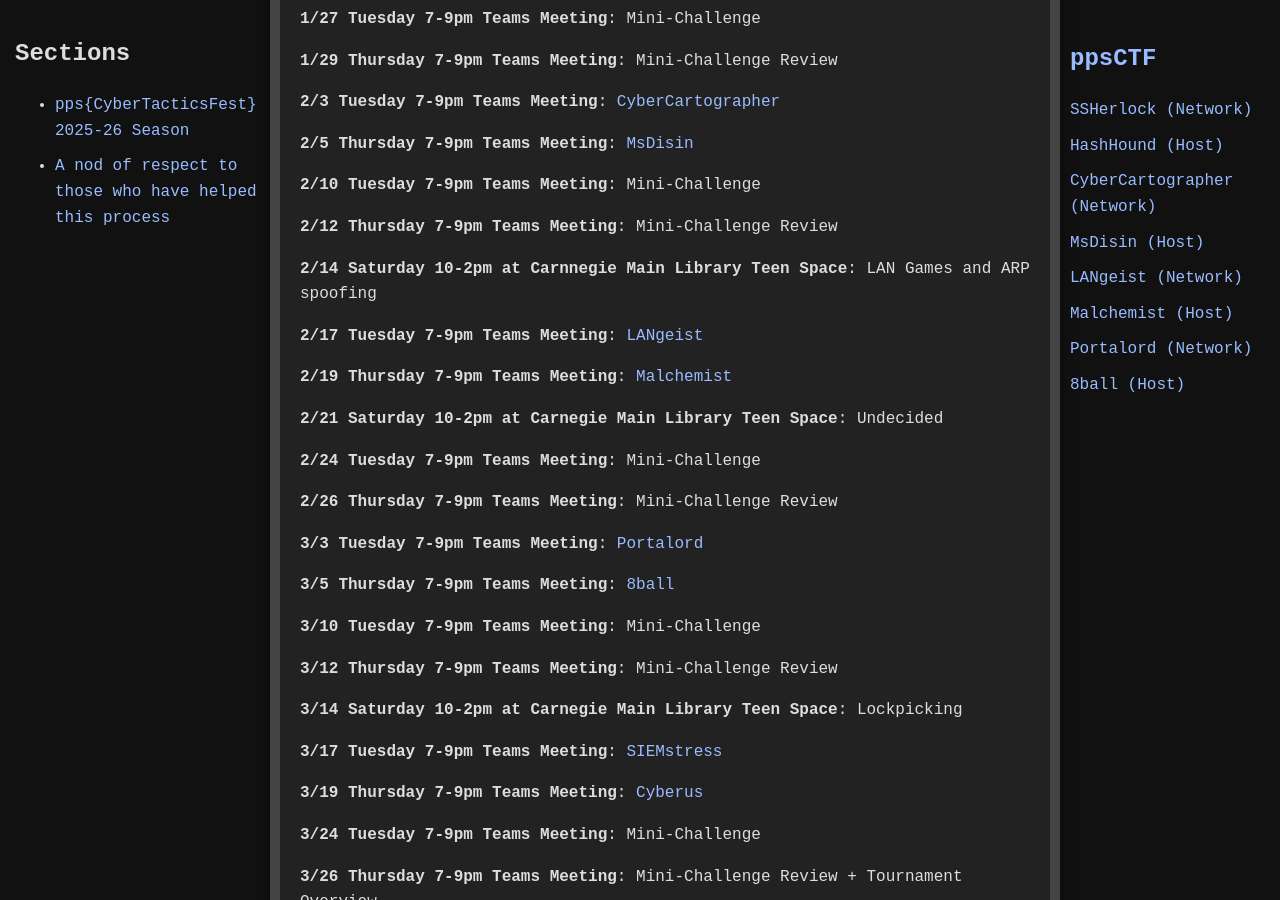
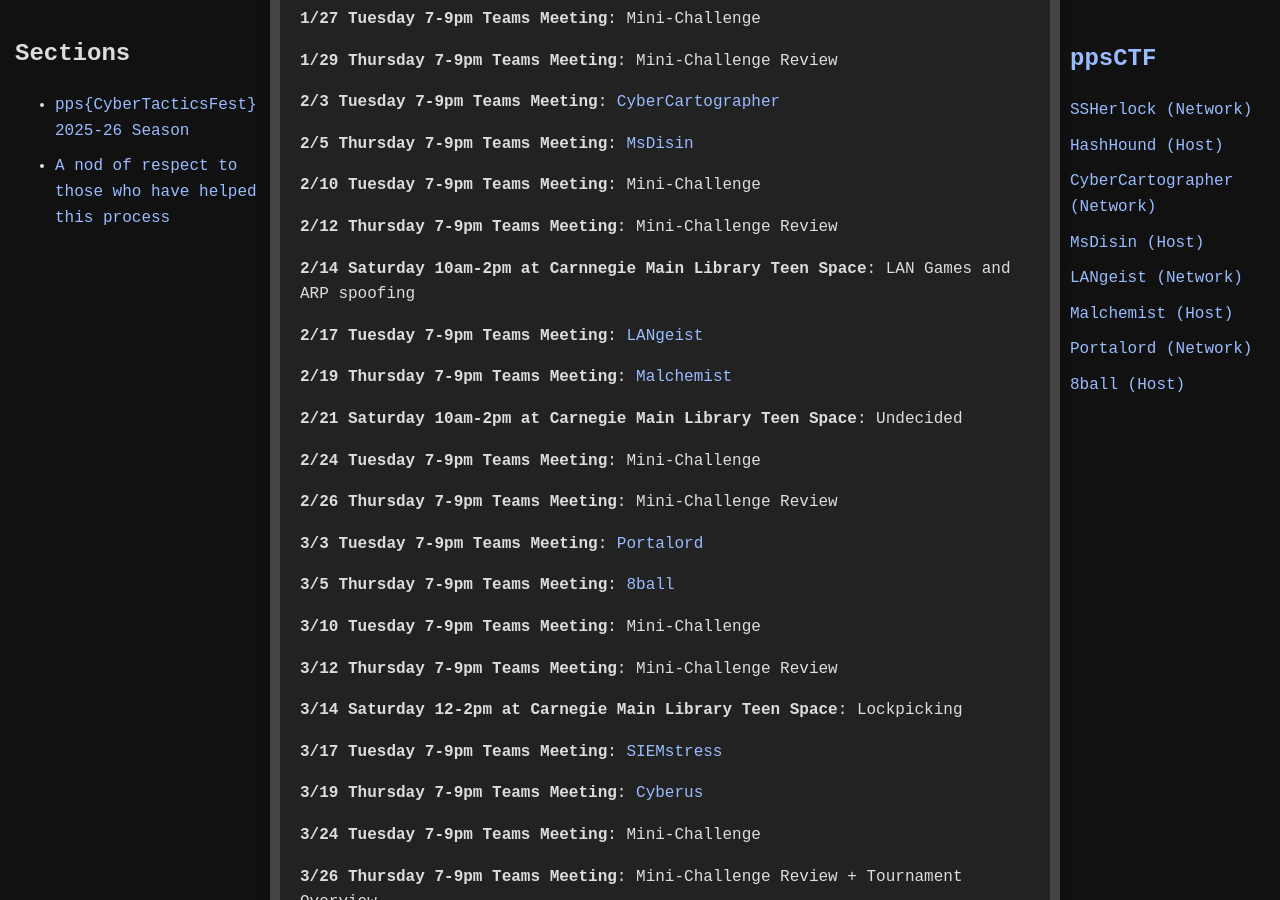
Before and after one commit to jboyce1/ppsCTF, a Jekyll site: the page built from index.md, in a window 1280 px wide and 900 px high, scrolled down 316 px. Built offline with Jekyll 4.4.1, drawn with Linux system fonts in a browser that asks for light colours.

Commit message:
Update index.md

```diff
--- a/index.md
+++ b/index.md
@@ -25,13 +25,13 @@
 
 **2/12 Thursday 7-9pm Teams Meeting**: Mini-Challenge Review
 
-**2/14 Saturday 10-2pm at Carnnegie Main Library Teen Space**: LAN Games and ARP spoofing
+**2/14 Saturday 10am-2pm at Carnnegie Main Library Teen Space**: LAN Games and ARP spoofing
 
 **2/17 Tuesday 7-9pm Teams Meeting**: [LANgeist](./classes/LANgeist/LANgeist)
 
 **2/19 Thursday 7-9pm Teams Meeting**: [Malchemist](./classes/Malchemist/Malchemist)
 
-**2/21 Saturday 10-2pm at Carnegie Main Library Teen Space**: Undecided
+**2/21 Saturday 10am-2pm at Carnegie Main Library Teen Space**: Undecided
 
 **2/24 Tuesday 7-9pm Teams Meeting**: Mini-Challenge
 
@@ -45,7 +45,7 @@
 
 **3/12 Thursday 7-9pm Teams Meeting**: Mini-Challenge Review
 
-**3/14 Saturday 10-2pm at Carnegie Main Library Teen Space**: Lockpicking
+**3/14 Saturday 12-2pm at Carnegie Main Library Teen Space**: Lockpicking
 
 **3/17 Tuesday 7-9pm Teams Meeting**: [SIEMstress](./classes/SIEMstress/SIEMstress)
 
```
